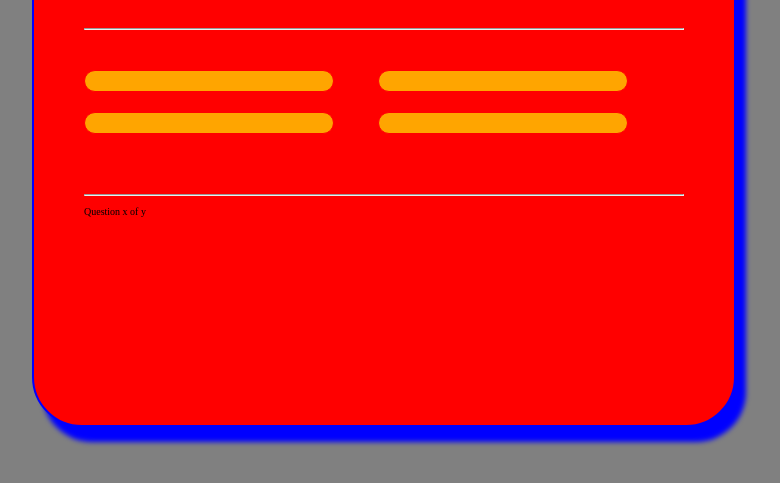
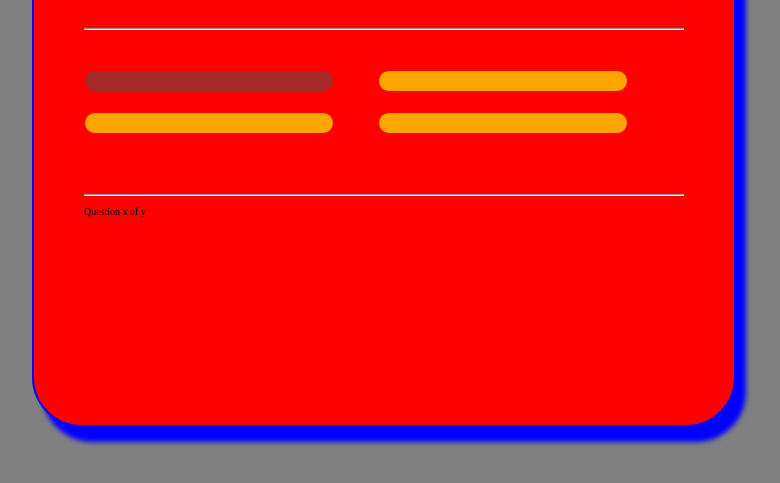
Before and after one commit to Thilini-Weerasinghe/QuizeApp, a plain HTML site: page index.html in a window 1280 px wide. In both pictures the pointer is over the button 465 px from the left and 226 px from the top of the page. Shown: the part 145-628 px from the top of the page, without its empty margins (256-1036 px from the left). Drawn offline with Linux system fonts and the light colour scheme.

Commit message:
add the css event

```diff
--- a/style.css
+++ b/style.css
@@ -46,3 +46,12 @@ body{
 	color: black;
 	font-size: 10px;
 }
+
+#btn0:focus,#btn1:focus,#btn2:focus,#btn3:focus{
+	outline : 0;
+}
+
+#btn0:hover,#btn1:hover,#btn2:hover,#btn3:hover{
+	cursor : pointer;
+	background-color: brown;
+}
```
